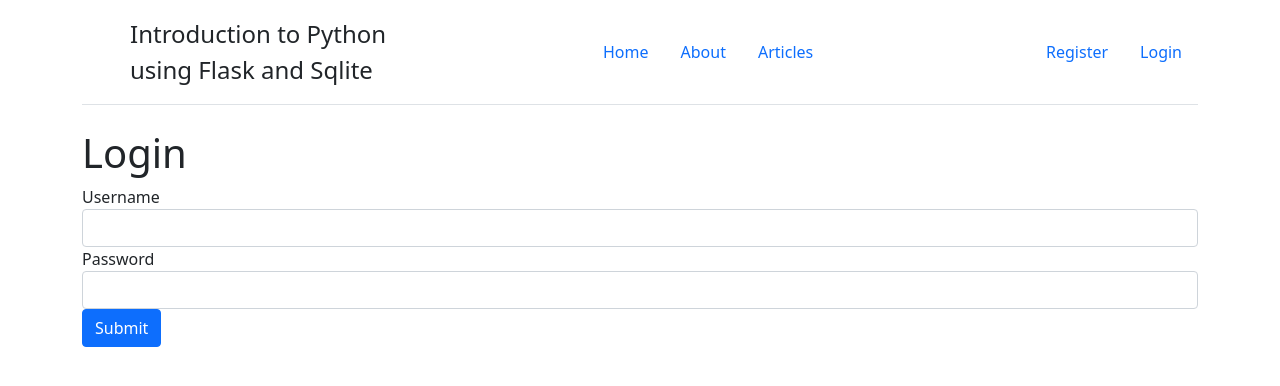
After one commit to TIERESAID/Python-x-Flask-, a Flask app: page /login in a window 1280 px wide. The commit adds this page. Shown: the top 386 px of the page. Run offline with Flask 2, Linux system fonts and the light colour scheme.

Commit message:
add loggin.html

```diff
--- a/app.py
+++ b/app.py
@@ -1,3 +1,4 @@
+from logging import error, info
 from flask import Flask, render_template,flash,redirect,url_for,session,logging,request
 from data import Articles
 import sqlite3
@@ -74,9 +75,39 @@ def register():
             db.rollback()
             flash("error in insertion operation", "error")
         finally:
-            db.close()
+            close_connection()
             redirect(url_for("loggin"))
     return render_template("register.html", form = form)
+
+# user login
+@app.route("/login", methods =["GET", "POST"])
+def loggin():
+    error = ""
+    if request.method == "POST":
+        # Get form field
+        username = request.form["username"]
+        password_candidate = request.form["password"]
+
+        # create a cursor
+        db = get_db()
+        db.row_factory = sqlite3.Row
+        cur = db.cursor()
+        # get user by username
+        cur.execute("""SELECT * FROM users WHERE username = ?""",[username])
+        data = cur.fetchone()
+        if(data):
+            #Get stored hash
+            password = data["password"]
+
+            #Compare the password
+            if sha256_crypt.verify(password_candidate,password):
+                app.logger,info("PASSWORD MATCHED")
+            else:
+                error = "Invalid Password"
+        else:
+            error = "Username not found"
+            render_template("login.html", error = error)
+    return render_template("login.html", error = error)
 
 if __name__ == "__main__":
     app.secret_key = "1234"
--- a/templates/includes/_messages.html
+++ b/templates/includes/_messages.html
@@ -5,3 +5,11 @@
     {% endfor %}
   {% endif %}
 {% endwith %}
+
+{%if error %}
+<div class="alert alert-danger" >{{error}}</div>
+{%endif%}
+
+{%if msg %}
+<div class="alert alert-succes" >{{msg}}</div>
+{%endif%}
--- a/templates/includes/_navbar.html
+++ b/templates/includes/_navbar.html
@@ -1,17 +1,25 @@
 <div class="container">
-    <header class="d-flex flex-wrap justify-content-center py-3 mb-4 border-bottom">
-    <a href="/" class="d-flex align-items-center mb-3 mb-md-0 me-md-auto text-dark text-decoration-none">
+    <header class="d-flex flex-wrap justify-content-between align-items-center py-3 mb-4 border-bottom ">
+    <div>
+    <a href="/" class="d-flex align-items-center mb-3 mb-md-0 me-md-auto text-dark text-decoration-none ">
         <svg class="bi me-2" width="40" height="32"><use xlink:href="#bootstrap"/></svg>
         <span class="fs-4">Introduction to Python <br>using Flask and Sqlite</span>
-    </a>
+        </a>
+    </div>
 
-    <ul class="nav nav-pills">
-        <li class="nav-item"><a href="/" class="nav-link active" aria-current="page">Home</a></li>
+    <div>
+    <ul class="nav nav-pills ">
+        <li class="nav-item"><a href="/" class="nav-link " aria-current="page">Home</a></li>
         <li class="nav-item"><a href="/about" class="nav-link">About</a></li>
         <li class="nav-item"><a href="/articles" class="nav-link">Articles</a></li>
     </ul>
-    <ul class="nav navbar-nav navbar-right">
-        <li class="nav-item"><a href="/register" class="nav-link active" aria-current="page">Register</a></li>
+    </div
+
+    <div>
+    <ul class="nav nav nav-pills navbar-right ">
+        <li class="nav-item"><a href="/register" class="nav-link " aria-current="page">Register</a></li>
+        <li class="nav-item"><a href="/login" class="nav-link " aria-current="page">Login</a></li>
     </ul>
+    </div>
     </header>
 </div>
--- /dev/null
+++ b/templates/login.html
@@ -0,0 +1,16 @@
+{% extends 'layout.html' %}
+
+{% block body %}
+    <h1>Login</h1>
+<form action="" method="POST">
+    <div class="form-group">
+        <label>Username</label>
+        <input type="text" name="username" class="form-control" value={{request.form.username}}>
+    </div>
+    <div class="form-group">
+        <label>Password</label>
+        <input type="password" name="password" class="form-control" value={{request.form.password}}>
+    </div>
+    <button type="submit" class="btn btn-primary">Submit</button>
+</form>
+{% endblock %}
```
